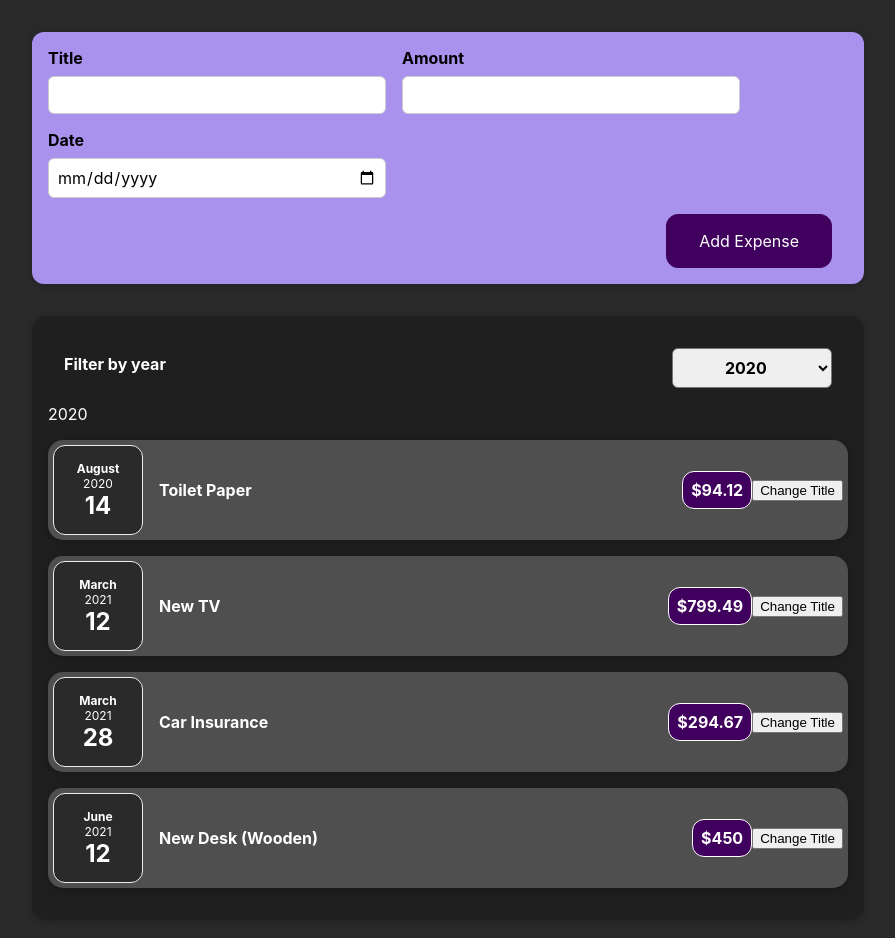
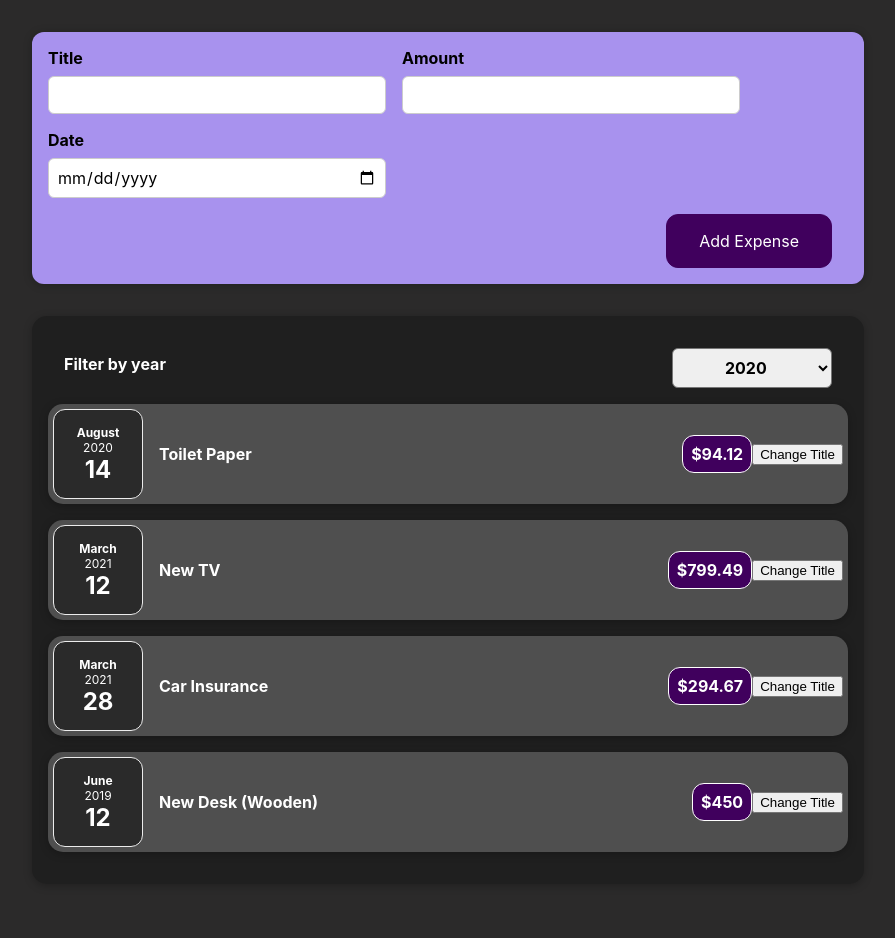
Before and after one commit to minnheima/react-complete-guide, a React (Create React App) app: page / in a window 1280 px wide. Shown: the top 938 px of the page, without its empty margins (192-1087 px from the left). After the commit the page ends 916 px from the top, so only its background shows below. Built offline with nearby package versions, Linux system fonts and the light colour scheme.

Commit message:
Section5 #69~71

```diff
--- a/src/App.js
+++ b/src/App.js
@@ -1,8 +1,8 @@
+import React, { useState } from "react";
 import Expenses from "./components/Expenses/Expenses";
 import NewExpense from "./components/NewExpense/NewExpense";
 
-const App = () => {
-  const expenses = [
+const DUMMY_EXPENSES = [
   {
     id: "e1",
     title: "Toilet Paper",
@@ -20,13 +20,16 @@ const App = () => {
     id: "e4",
     title: "New Desk (Wooden)",
     amount: 450,
-      date: new Date(2021, 5, 12),
+    date: new Date(2019, 5, 12),
   },
 ];
 
-  const addExpenseHandler = (expense) => {
-    console.log(`In App.js`);
-    console.log(expense);
+const App = () => {
+  const [expenses, setExpenses] = useState(DUMMY_EXPENSES);
+  const addExpenseHandler = (expenses) => {
+    setExpenses((prev) => {
+      return [expenses, ...prev];
+    });
   };
 
   return (
--- a/src/components/Expenses/Expenses.js
+++ b/src/components/Expenses/Expenses.js
@@ -5,21 +5,18 @@ import ExpenseItem from "../Expenses/ExpenseItem";
 import ExpensesFilter from "./ExpensesFilter";
 
 const Expenses = (props) => {
-  const [filter, setFilter] = useState("2020");
-
-  const filterDataHandler = (filterData) => {
-    const selectedYear = filterData;
-    setFilter(selectedYear);
+  const [filteredYear, setFilteredYear] = useState("2020");
+  console.log(filteredYear);
+  const filterChangeHandler = (selectedYear) => {
+    setFilteredYear(selectedYear);
   };
   return (
     <div>
       <Card className="expenses">
-        <ExpensesFilter selected={filter} onAddFilter={filterDataHandler} />
-        <div className="filter__year">{filter}</div>
-        <ExpenseItem title={props.items[0].title} amount={props.items[0].amount} date={props.items[0].date} />
-        <ExpenseItem title={props.items[1].title} amount={props.items[1].amount} date={props.items[1].date} />
-        <ExpenseItem title={props.items[2].title} amount={props.items[2].amount} date={props.items[2].date} />
-        <ExpenseItem title={props.items[3].title} amount={props.items[3].amount} date={props.items[3].date} />
+        <ExpensesFilter selected={filteredYear} onChangeFilter={filterChangeHandler} />
+        {props.items.map((expense) => (
+          <ExpenseItem title={expense.title} amount={expense.amount} date={expense.date} key={expense.id} />
+        ))}
       </Card>
     </div>
   );
--- a/src/components/Expenses/ExpensesFilter.js
+++ b/src/components/Expenses/ExpensesFilter.js
@@ -5,7 +5,7 @@ const ExpensesFilter = (props) => {
   const filterHandler = (e) => {
     e.preventDefault();
     const year = e.target.value;
-    props.onAddFilter(year);
+    props.onChangeFilter(year);
   };
   return (
     <div className="expenses-filter">
```
Lines whose indentation alone changed are shown as unchanged.
